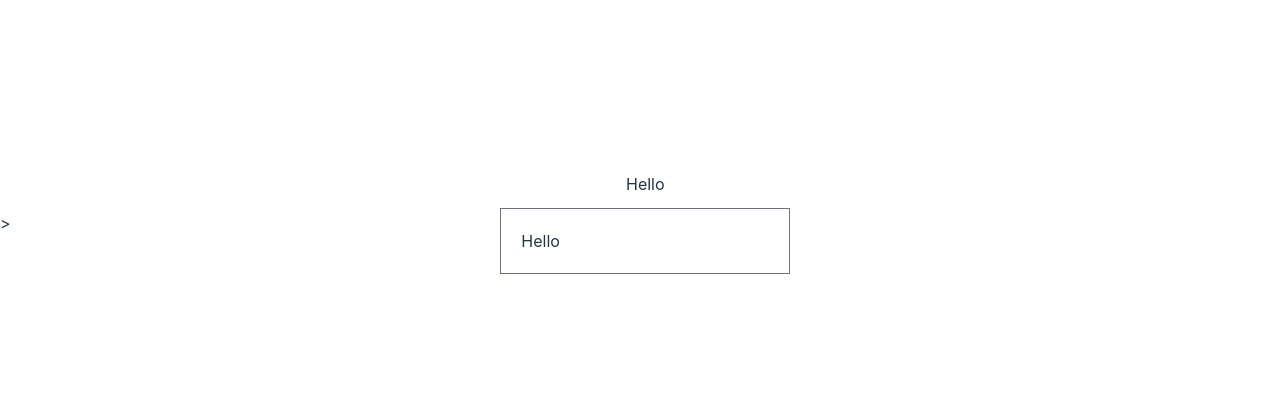
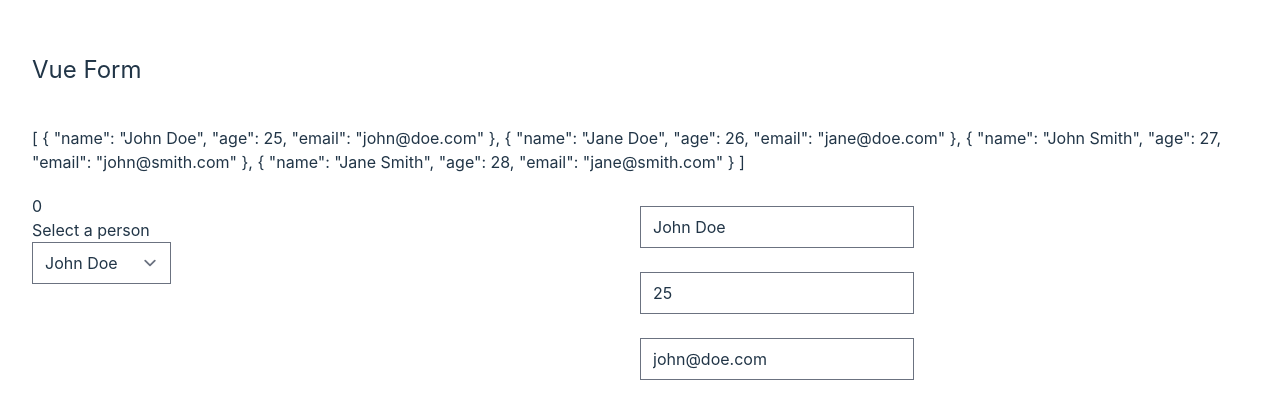
Before and after one commit to Nazmul96/Vue-form-practice, a Vue app: page / in a window 1280 px wide. Shown: the part 177-596 px from the top of the page. Built offline with nearby package versions, Linux system fonts and the light colour scheme.

Commit message:
tailwind cdn link add

```diff
--- a/index.html
+++ b/index.html
@@ -5,7 +5,7 @@
     <link rel="icon" type="image/svg+xml" href="/vite.svg" />
     <meta name="viewport" content="width=device-width, initial-scale=1.0" />
     <title>Vite + Vue</title>
-    <script defer src="//cdn.tailwindcss.com?plugins=forms"></script>>
+    <script defer src="//cdn.tailwindcss.com?plugins=forms"></script>
   </head>
   <body>
     <div id="app"></div>
--- a/src/App.vue
+++ b/src/App.vue
@@ -1,15 +1,37 @@
 <script setup>
-    import { ref, reactive } from 'vue'
-    const simpletext = ref("Hello")
+import { ref, reactive } from 'vue'
+const persons = reactive([
+  { name: 'John Doe', age: 25, email: 'john@doe.com' },
+  { name: 'Jane Doe', age: 26, email: 'jane@doe.com' },
+  { name: 'John Smith', age: 27, email: 'john@smith.com' },
+  { name: 'Jane Smith', age: 28, email: 'jane@smith.com' }
+])
+
+const activeIndex = ref(0)
 </script>
 
 <template>
-  <section class="mx-auto container">
-    <p class="mb-3">{{ simpletext }}</p>
-     <input type="text" class="p-5" v-model="simpletext"/>
+  <section class="mx-auto container text-left">
+    <h1 class="text-2xl mb-10">Vue Form</h1>
+    <p class="my-5">{{ persons }}</p>
+    <div class="flex ">
+      <div class="w-1/2">
+        <p>{{ activeIndex }}</p>
+
+        <p class="mb-10">
+        <h2>Select a person</h2>
+        <select name="person" id="person" v-model="activeIndex">
+          <option :value="index" v-for="(person,index) in persons" :key="index">{{ person.name }}</option>
+        </select>
+        </p>
+      </div>
+      <div>
+        <div class="flex flex-col">
+          <input class=" my-3" type="text"  :placeholder="key" v-model="persons[activeIndex][key]" v-for="(value,key,index2) in persons[activeIndex]" :key="index2">
+        </div>
+      </div>
+    </div>
+
   </section>
 </template>
-
-<style scoped>
-
-</style>
+<style scoped></style>
```
